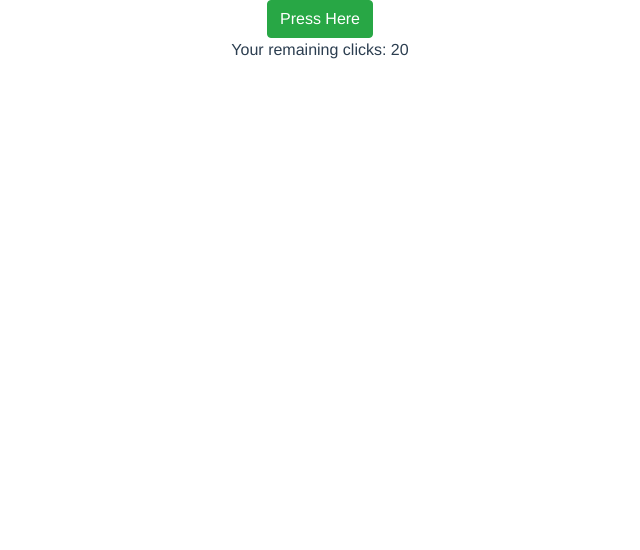
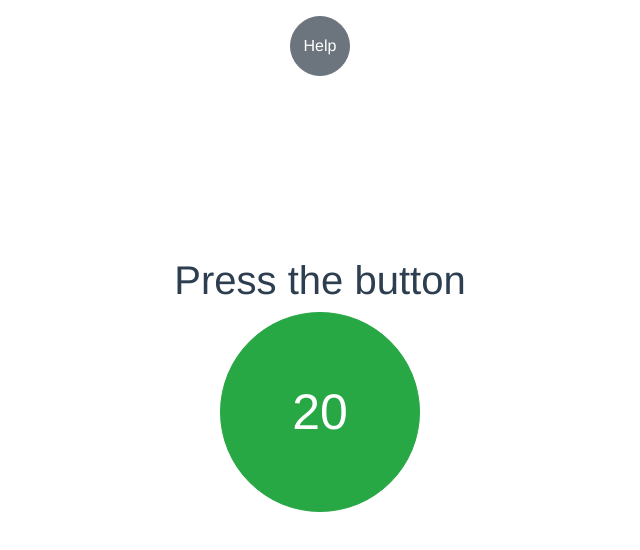
Before and after one commit to aseuna/button-game, a Vue app: page / in a window 1280 px wide. Shown: the top 550 px of the page, without its empty margins (320-960 px from the left). Built offline with nearby package versions, Linux system fonts and the light colour scheme; what vue-sweetalert2 would draw is missing.

Commit message:
button game version 1.0.0

```diff
--- a/src/App.vue
+++ b/src/App.vue
@@ -1,5 +1,14 @@
 <template>
   <div id="app">
+    <div class="text-center my-3">
+      <b-button
+      id="helpButton"
+      v-b-popover.hover.bottom="popoverContent"
+      title="Rules">
+      Help
+      </b-button>
+    </div>
+
     <Home />
   </div>
 </template>
@@ -11,6 +20,25 @@ export default {
   name: 'App',
   components: {
     Home
+  },
+  computed: {
+    popoverContent: function(){
+
+      return{
+        html: true,
+        content: () =>{
+            return "<ul><li>All players increse a single total number by pressing the green button." +
+            "<li>Pressing the button costs one point from the player." +
+            "<li>The player has a chance to gain additional points as follows: " +
+            "<ul><li> If the total number reaches a value divisible by 10, player gains 5 points" +
+            "<li> If the total number reaches a value divisible by 100, player gains 40 points" +
+            "<li> If the total number reaches a value divisible by 500, player gains 250 points" +
+            "</ul>" +
+            "<li>Player has a chance to refresh his points in case he runs out.</ul>";
+        }
+      }
+
+    }
   }
 }
 </script>
@@ -24,4 +52,9 @@ export default {
   color: #2c3e50;
 }
 
+#helpButton{
+  width: 60px;
+  height: 60px;
+  border-radius: 30px;
+}
 </style>
--- a/src/components/Home.vue
+++ b/src/components/Home.vue
@@ -1,17 +1,26 @@
 <template>
     <div class="boxContainer" id="mainContainer">
-
-        <b-button @click="onSubmit"
+        <h1>Press the button</h1>
+        <b-button
+        id="b-button"
+        @click="spendPoint"
         variant="success"
-        >Press Here
+        v-bind:disabled="buttonDisabled"
+        >{{remainingClicks}}
         </b-button>
 
-        <div id="remainingClicks">Your remaining clicks: {{remainingClicks}}</div>
+        <div id="refreshPoints" v-if="this.remainingClicks == 0">
+            <h4>You are out of points, click to gain additional 20 points.</h4>
+            <b-button
+            @click="refreshPoints"
+            >
+            Refresh points
+            </b-button>
+        </div>
     </div>
 </template>
 
 <script>
-
 //const Swal = require('sweetalert2');
 
 export default {
@@ -22,17 +31,18 @@ export default {
     },
     data(){
         return{
-            remainingClicks: 20
+            remainingClicks: localStorage.remainingClicks || 20,
+            buttonDisabled: (localStorage.buttonDisabled == "true") || false
         }
     },
     mounted(){
         if(localStorage.remainingClicks) this.remainingClicks = localStorage.remainingClicks;
+        if(localStorage.buttonDisabled) this.buttonDisabled = (localStorage.buttonDisabled == "true");
     },
     methods:{
-        onSubmit: function(){
+        spendPoint: function(){
 
-            // sending http request to backend
-            // at this point any post request t
+            // sending http post request to backend
             const config = {
                 method: 'POST',
                 headers: {
@@ -44,26 +54,90 @@ export default {
             .then(response => response.json())
             .then(data => {
 
-                // eslint-disable-next-line no-console
-                console.log(data.incrementation);
+                if(data.incrementation === "SUCCESS"){
+
+                    // popup toast to inform user of the distance to the next winning number
+                    const t = this.$createElement;
+                    const infoMsg = t(
+                        'p',
+                        { class: ['text-center', 'mb-0'] },
+                        [
+                            t("strong",{}, "Next winning number is " + data.distance + " clicks away!")
+                        ]
+                    );
+                    this.$bvToast.toast([infoMsg], {
+                    title: "Info!",
+                    toaster: "b-toaster-top-left",
+                    variant: "info",
+                    solid: false,
+                    appendToast: false,
+                    autoHideDelay: 1000
+                    });
+                    this.$bvToast.show();
+
+                    this.remainingClicks = this.remainingClicks - 1;
+                    this.remainingClicks = this.remainingClicks + data.bonus_points; // data.bonus_points can be 0
+
+                    // If user gained bonus points, create a popup toast to inform user
+                    if(data.bonus_points !== 0){
+                        const h = this.$createElement;
+                        const successMsg = h(
+                            'p',
+                            { class: ['text-center', 'mb-0'] },
+                            [
+                                h("strong",{}, "You gained additional " + data.bonus_points + " points!")
+                            ]
+                        );
+                        this.$bvToast.toast([successMsg], {
+                        title: "Success!",
+                        toaster: "b-toaster-top-right",
+                        variant: "success",
+                        solid: false,
+                        appendToast: false,
+                        autoHideDelay: 1000
+                        });
+                        this.$bvToast.show();
+                    }
+                }else{
+                    // Informs user if connection to database has failed
+                    const h = this.$createElement;
+                    const dangerMsg = h(
+                        'p',
+                        { class: ['text-center', 'mb-0'] },
+                        [
+                            h("strong",{}, "Failed to reach the database, no cchange in points")
+                        ]
+                    );
+                    this.$bvToast.toast([dangerMsg], {
+                    title: "Alert!",
+                    toaster: "b-toaster-top-right",
+                    variant: "danger",
+                    solid: false,
+                    appendToast: false,
+                    });
+                    this.$bvToast.show();
+                }
             })
             .catch(function(error){
                 // eslint-disable-next-line no-console
                 console.log(error);
             });
-
-            if(this.remainingClicks > 0){
-                this.remainingClicks = this.remainingClicks - 1;
-                if(this.remainingClicks === 0){
-                    // implement alert dialog
-                }
-            }
+        },
+        refreshPoints: function(){
+            this.remainingClicks = 20;
         }
     },
     watch: {
         remainingClicks: function(clicks) {
             localStorage.remainingClicks = clicks;
-            console.log("clicks: " + clicks);
+            if(clicks === 0){
+                this.buttonDisabled = true;
+            }else{
+                this.buttonDisabled = false;
+            }
+        },
+        buttonDisabled: function(disabled){
+            localStorage.buttonDisabled = disabled;
         }
     }
 }
@@ -71,5 +145,15 @@ export default {
 
 <!-- Add "scoped" attribute to limit CSS to this component only -->
 <style scoped>
+#mainContainer{
+    margin-top: 180px;
+}
 
+#b-button{
+    width: 200px;
+    height: 200px;
+    border-radius: 100px;
+    font-size: 50px;
+    margin-bottom: 30px;
+}
 </style>
--- a/src/main.js
+++ b/src/main.js
@@ -8,7 +8,10 @@ import 'bootstrap-vue/dist/bootstrap-vue.css'
 import VueSweetalert2 from 'vue-sweetalert2';
 import 'sweetalert2/dist/sweetalert2.min.css';
 
+import PortalVue from 'portal-vue';
+
 Vue.use(BootstrapVue);
+Vue.use(PortalVue);
 Vue.use(VueSweetalert2);
 
 Vue.config.productionTip = false
```
Also changed, not shown: package.json (+10 -11 lines), server.js (+26 -12 lines), 2 other files (tests, documents, lock files or other folders).
